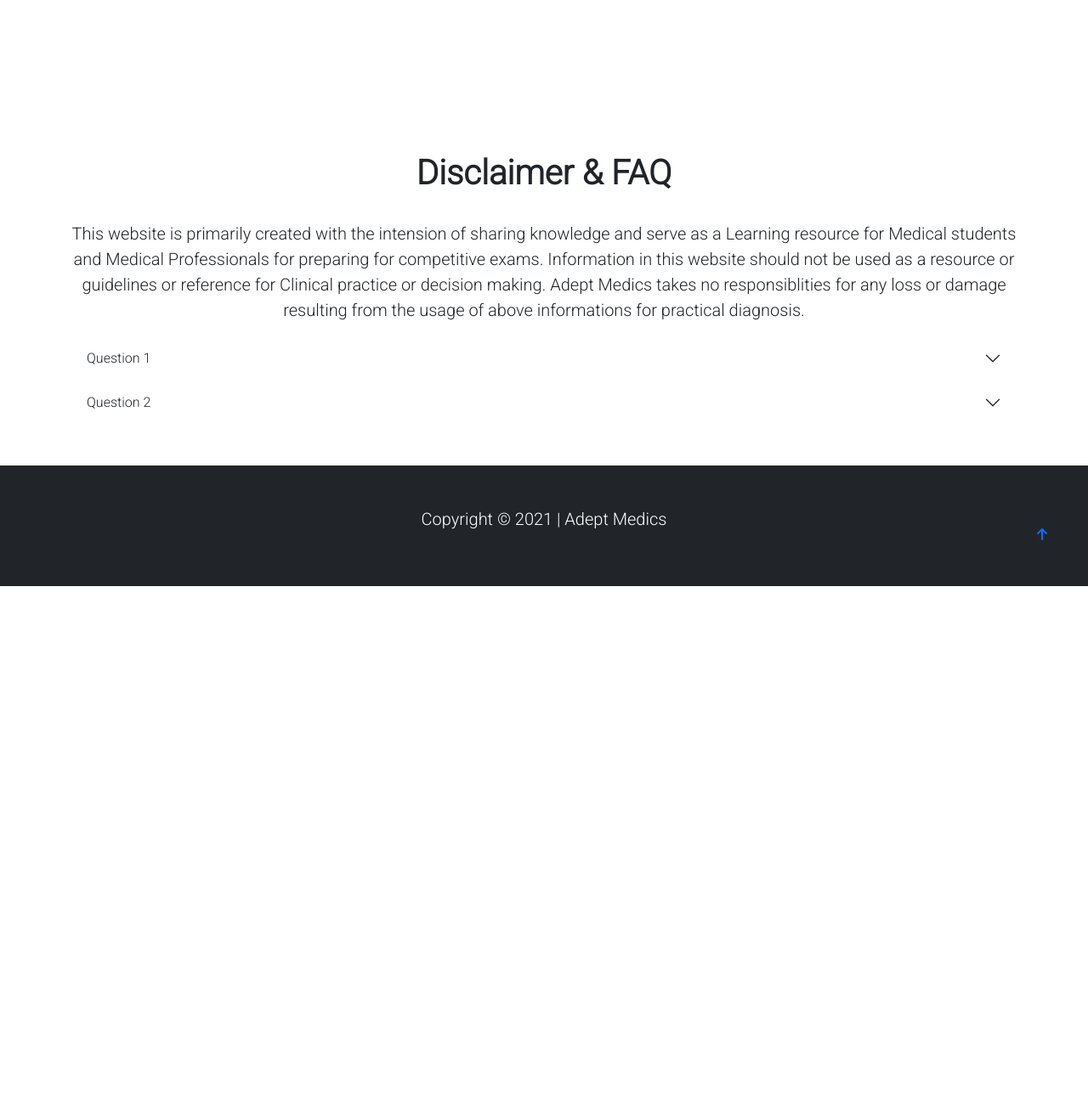
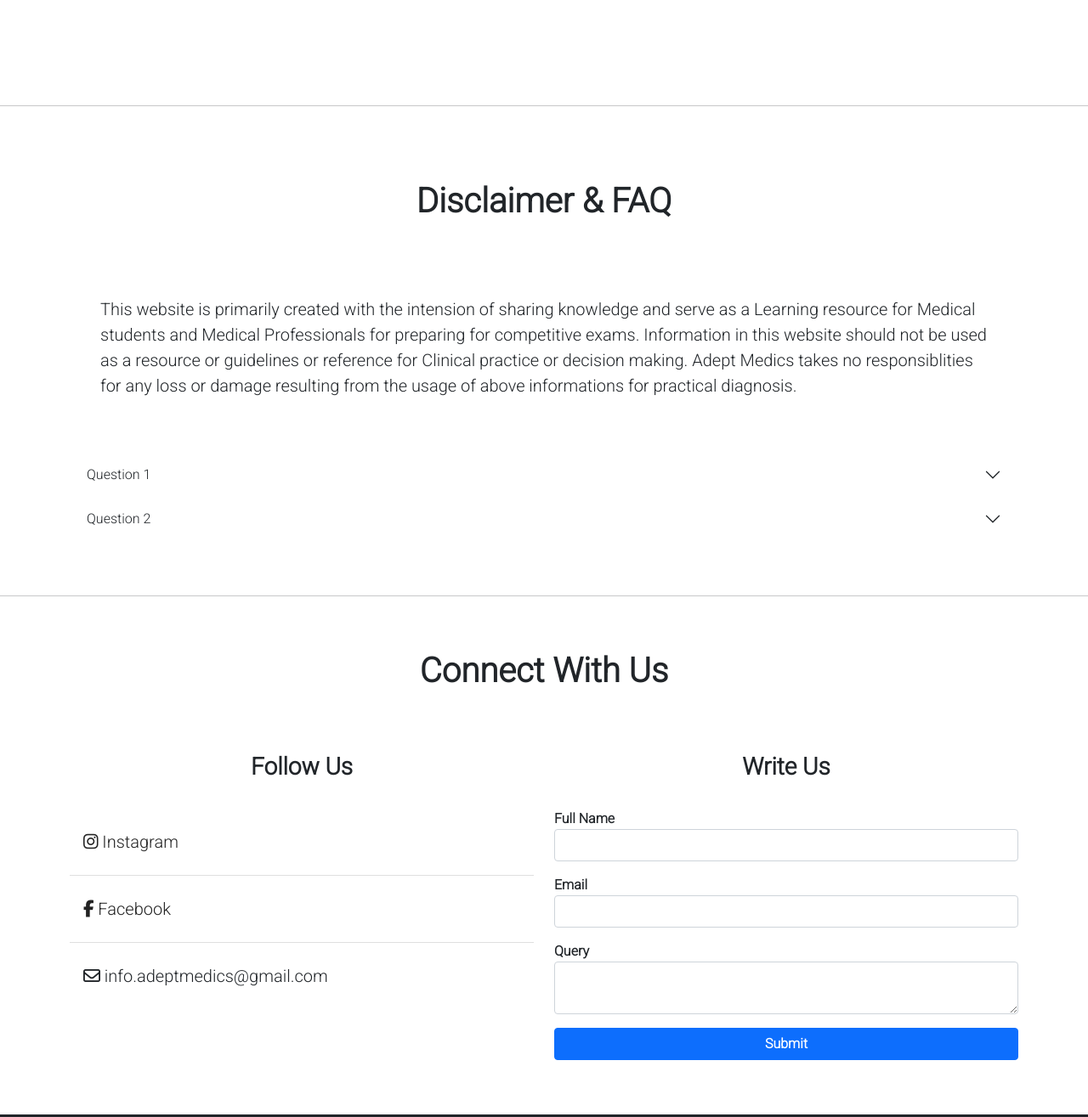
Before and after one commit to adeptmedics/adeptmedics, a plain HTML site: page index.html in a window 1280 px wide. Shown: the part 1500-2815 px from the top of the page at 85% size. Before the commit the page ends 2190 px from the top, so only its background shows below. Drawn offline with nearby package versions, Linux system fonts and the light colour scheme.

Commit message:
Added contact frontend

```diff
--- a/css/master.css
+++ b/css/master.css
@@ -3,6 +3,11 @@
 * {
     box-sizing: border-box;
     font-family: 'Roboto', sans-serif;
+}
+
+a {
+    text-decoration: none;
+    color: #222;
 }
 
 .nav-item a {
@@ -27,8 +32,23 @@ audio {
     width: 100%;
 }
 
+.contact-link li {
+    padding-top: 1.5rem;
+    padding-bottom: 1.5rem;
+    /* border: 0px; */
+}
+
+
 @media(min-width: 768px) {
     .news-input {
         width: 50%;
     }
+
 }
+
+
+@media (max-width: 768px) {
+    .no-mini-screen {
+        display: none;
+    }
+}
--- a/index.html
+++ b/index.html
@@ -1,5 +1,6 @@
 <!DOCTYPE html>
 <html lang="en">
+
 <head>
   <meta charset="UTF-8" />
   <meta http-equiv="X-UA-Compatible" content="IE=edge" />
@@ -9,24 +10,21 @@
   <script src="https://kit.fontawesome.com/eb6186f681.js"></script>
 
   <!-- CSS Import -->
-    <link
-      href="https://cdn.jsdelivr.net/npm/bootstrap@5.0.2/dist/css/bootstrap.min.css"
-      rel="stylesheet"
-      integrity="sha384-EVSTQN3/azprG1Anm3QDgpJLIm9Nao0Yz1ztcQTwFspd3yD65VohhpuuCOmLASjC"
-      crossorigin="anonymous"
-    />
+  <link href="https://cdn.jsdelivr.net/npm/bootstrap@5.0.2/dist/css/bootstrap.min.css" rel="stylesheet"
+    integrity="sha384-EVSTQN3/azprG1Anm3QDgpJLIm9Nao0Yz1ztcQTwFspd3yD65VohhpuuCOmLASjC" crossorigin="anonymous" />
   <link rel="stylesheet" href="css/master.css" />
 
   <!-- Title -->
   <title>Adept Medics</title>
 </head>
+
 <body>
 
   <!-- Navbar -->
   <nav class="navbar navbar-expand-md navbar-light navbar-light">
     <div class="container">
       <!-- <a href="index.html" class="navbar-brand"><h1><span class="text-primary">Adept <span class="text-danger">Medics</span></span></h1> -->
-          <img src="images/adept-medics-logo.png" alt="Adept Medics"/>
+      <img src="images/adept-medics-logo.png" alt="Adept Medics" />
       </a>
       <button class="navbar-toggler" type="button" data-bs-toggle="collapse" data-bs-target="#navmenu">
         <span class="navbar-toggler-icon"></span>
@@ -58,9 +56,13 @@
     <div class="container">
       <div class="d-lg-flex justify-content-between align-items-center">
         <div class="container">
-                    <h1 class="welcomeTitle"><strong>Welcome to <span class="text-primary">Adept <span class="text-danger">Medics</span></span></strong></h1>
+          <h1 class="welcomeTitle"><strong>Welcome to <span class="text-primary">Adept <span
+                  class="text-danger">Medics</span></span></strong></h1>
           <p class="lead my-4">
-                      Interested in Medical Podcasts? Are you a Student pursuing Medicine or a practicing Doctor looking for ways to grow your Medical Knowledge? Then you're at the right place !<br><br>Adept Medics compiles a short informational podcast episodes in 2021, which will help you to enlighten & enrich your knowledge to proceed further in your Medical Career and Competitive Exams !
+            Interested in Medical Podcasts? Are you a Student pursuing Medicine or a practicing Doctor looking for ways
+            to grow your Medical Knowledge? Then you're at the right place !<br><br>Adept Medics compiles a short
+            informational podcast episodes in 2021, which will help you to enlighten & enrich your knowledge to proceed
+            further in your Medical Career and Competitive Exams !
           </p>
           <!-- <button class="btn btn-primary btn-lg" data-bs-toggle="modal" data-bs-target="#enroll">Enroll for more Info</button> -->
         </div>
@@ -73,7 +75,7 @@
   <section class="bg-primary text-center text-light p-5">
     <div class="container">
       <div class="d-lg-flex justify-content-between align-items-center">
-                <h3 class="mb-3 md-md-0">Sign Up & Stay Updated With Our Newsletter!  </h3>
+        <h3 class="mb-3 md-md-0">Sign Up & Stay Updated With Our Newsletter! </h3>
         <div class="input-group news-input">
           <input type="text" class="form-control" placeholder="Email">
           <button class="btn btn-dark btn-lg" type="button" id="btnNewsletter">Sign Up</button>
@@ -94,7 +96,8 @@
                 <i class="fas fa-chalkboard-teacher"></i>
               </div>
               <audio controls controlsList="nodownload">
-                                <source src="audio/Episode_001 - Perthes Disease.mp3"></source src>
+                <source src="audio/Episode_001 - Perthes Disease.mp3">
+                </source src>
               </audio>
               <h5 class="card-title mb-3">
                 Episode 001 - Perthes Disease
@@ -112,7 +115,8 @@
                 <i class="fas fa-chalkboard-teacher"></i>
               </div>
               <audio controls class="" controlsList="nodownload">
-                                <source src="audio/Episode_002 - Reye's Syndrome.mp3"></source src>
+                <source src="audio/Episode_002 - Reye's Syndrome.mp3">
+                </source src>
               </audio>
               <h5 class="card-title mb-3">
                 Episode 002 - Reye's Syndrome
@@ -130,7 +134,8 @@
                 <i class="fas fa-chalkboard-teacher"></i>
               </div>
               <audio controls class="" controlsList="nodownload">
-                              <source src="audio/Episode_003 - Noonan Syndrome.mp3"></source src>
+                <source src="audio/Episode_003 - Noonan Syndrome.mp3">
+                </source src>
               </audio>
               <h5 class="card-title mb-3">
                 Episode 003 - Noonan's Syndrome
@@ -156,12 +161,17 @@
         <div class="col-md p-5">
           <h2></h2>
           <p class="lead">
-                      We are a team of Doctors Raymond, Richard & Priya Raymond working as Medical officers in Tamil Nadu, India.  We were always avid about Learning and Teaching Medicine.  We have been through Medical schools, survived and completed our Medical Degree, So we're very much keen in the inception of Creating & Sharing knowledge that visioned on helping Medical Students and Practitioners to attain knowledge and update themselves with limited efforts.
+            We are a team of Doctors Raymond, Richard & Priya Raymond working as Medical officers in Tamil Nadu, India.
+            We were always avid about Learning and Teaching Medicine. We have been through Medical schools, survived and
+            completed our Medical Degree, So we're very much keen in the inception of Creating & Sharing knowledge that
+            visioned on helping Medical Students and Practitioners to attain knowledge and update themselves with
+            limited efforts.
           </p>
         </div>
       </div>
     </div>
   </section>
+  <hr>
 
   <!-- TO DO : Team -->
 
@@ -169,11 +179,19 @@
 
   <!-- FAQ -->
   <section class="p-5" id="faq">
-        <div class="container">
+    <div class="container text-center text-md-start">
       <h1 class="text-center p-4"><strong>Disclaimer & FAQ</strong></h1>
-            <p class="lead text-center">
-              This website is primarily created with the intension of sharing knowledge and serve as a Learning resource for Medical students and Medical Professionals for preparing for competitive exams.  Information in this website should not be used as a resource or guidelines or reference for Clinical practice or decision making.  Adept Medics takes no responsiblities for any loss or damage resulting from the usage of above informations for practical diagnosis.
+      <div class="row align-items-center justify-content-between">
+        <div class="col-md p-5">
+          <h2></h2>
+          <p class="lead">
+            This website is primarily created with the intension of sharing knowledge and serve as a Learning resource
+            for Medical students and Medical Professionals for preparing for competitive exams. Information in this
+            website should not be used as a resource or guidelines or reference for Clinical practice or decision
+            making. Adept Medics takes no responsiblities for any loss or damage resulting from the usage of above
+            informations for practical diagnosis.
           </p>
+        </div>
         <!-- Question 1 -->
         <div class="accordion accordion-flush" id="faqs">
           <div class="accordion-item">
@@ -183,7 +201,8 @@
               </button>
             </h2>
             <div id="faq1" class="accordion-collapse collapse" data-bs-parent="#questions">
-                    <div class="accordion-body">Lorem ipsum dolor sit amet consectetur, adipisicing elit. Nesciunt, error!</div>
+              <div class="accordion-body">Lorem ipsum dolor sit amet consectetur, adipisicing elit. Nesciunt, error!
+              </div>
             </div>
           </div>
         </div>
@@ -196,7 +215,59 @@
               </button>
             </h2>
             <div id="faq2" class="accordion-collapse collapse" data-bs-parent="#questions">
-                    <div class="accordion-body">Lorem ipsum dolor sit amet consectetur adipisicing elit. Saepe vero vel veritatis minus suscipit voluptatibus!</div>
+              <div class="accordion-body">Lorem ipsum dolor sit amet consectetur adipisicing elit. Saepe vero vel
+                veritatis minus suscipit voluptatibus!</div>
+            </div>
+          </div>
+        </div>
+      </div>
+    </div>
+  </section>
+  <hr>
+
+  <section class="p-5" id="contact">
+    <div class="container">
+      <div class="row g-4">
+        <h1 class="text-center mb-4"><strong>Connect With Us</strong></h1>
+        <div class="col-md pb-5">
+          <h3 class="text-center p-4 no-mini-screen"><strong>Follow Us</strong></h3>
+          <ul class="list-group list-group-flush lead contact-link">
+
+            <li class="list-group-item">
+              <a href="https://www.instagram.com/adept_medics/" target="_blank"><span class="fw-bold"><i
+                    class="fa fa-instagram"></i></span>
+                Instagram</a>
+            </li>
+            <li class="list-group-item">
+              <a href="https://www.facebook.com/profile.php?id=100069324996042" target="_blank"><span class="fw-bold"><i
+                    class="fa fa-facebook"></i></span>
+                Facebook</a>
+            </li>
+            <li class="list-group-item">
+              <span class="fw-bold"><i class="fa fa-envelope-o"></i></span>
+              info.adeptmedics@gmail.com
+            </li>
+          </ul>
+        </div>
+        <div class="col-md">
+          <h3 class="text-center p-4 no-mini-screen"><strong>Write Us</strong></h3>
+          <form action="" id="enroll-form">
+            <div class="mb-3">
+              <label for="firstName" class="call-form-label fw-bold">Full Name</label>
+              <input type="text" id="firstName" class="form-control">
+            </div>
+            <div class="mb-3">
+              <label for="email" class="call-form-label fw-bold">Email</label>
+              <input type="email" id="email" class="form-control">
+            </div>
+            <div class="mb-3">
+              <label for="query" class="call-form-label fw-bold">Query</label>
+              <textarea type="text" id="query" class="form-control"></textarea>
+            </div>
+            <div class="mb-3 d-grid gap-2">
+              <button type="button" class="btn btn-primary fw-bold" id="submit">Submit</button>
+            </div>
+          </form>
         </div>
       </div>
     </div>
@@ -213,50 +284,12 @@
     </div>
   </footer>
 
-    <!-- Modal -->
-    <div class="modal fade" id="enroll" tabindex="-1" aria-labelledby="enrollLabel" aria-hidden="true">
-        <div class="modal-dialog">
-        <div class="modal-content">
-            <div class="modal-header">
-            <h5 class="modal-title" id="enrollLabel"><strong>Enroll For More Info</strong></h5>
-            <button type="button" class="btn-close" data-bs-dismiss="modal" aria-label="Close"></button>
-            </div>
-            <div class="modal-body">
-                <!-- <p class="lead">Fill out this form we'll get back to you.!</p> -->
-                <form action="" id="enroll-form">
-                    <div class="mb-3">
-                        <label for="firstName" class="call-form-label">First Name</label>
-                        <input type="text" id="firstName" class="form-control">
-                    </div>
-                    <div class="mb-3">
-                        <label for="lastName" class="call-form-label">Last Name</label>
-                        <input type="text" id="lastName" class="form-control">
-                    </div>
-                    <div class="mb-3">
-                        <label for="email" class="call-form-label">Email</label>
-                        <input type="email" id="email" class="form-control">
-                    </div>
-                    <div class="mb-3">
-                        <label for="query" class="call-form-label">Query</label>
-                        <textarea type="text" id="query" class="form-control"></textarea>
-                    </div>
-                </form>
-            </div>
-            <div class="modal-footer">
-            <button type="button" class="btn btn-secondary" data-bs-dismiss="modal">Cancel</button>
-            <button type="button" class="btn btn-primary">Submit</button>
-            </div>
-        </div>
-        </div>
-    </div>
-
   <!-- JS Import -->
-    <script
-      src="https://cdn.jsdelivr.net/npm/bootstrap@5.0.2/dist/js/bootstrap.bundle.min.js"
+  <script src="https://cdn.jsdelivr.net/npm/bootstrap@5.0.2/dist/js/bootstrap.bundle.min.js"
     integrity="sha384-MrcW6ZMFYlzcLA8Nl+NtUVF0sA7MsXsP1UyJoMp4YLEuNSfAP+JcXn/tWtIaxVXM"
-      crossorigin="anonymous"
-    ></script>
+    crossorigin="anonymous"></script>
   <script src="js/main.js"></script>
 
 </body>
+
 </html>
```
Lines whose indentation alone changed are shown as unchanged.
